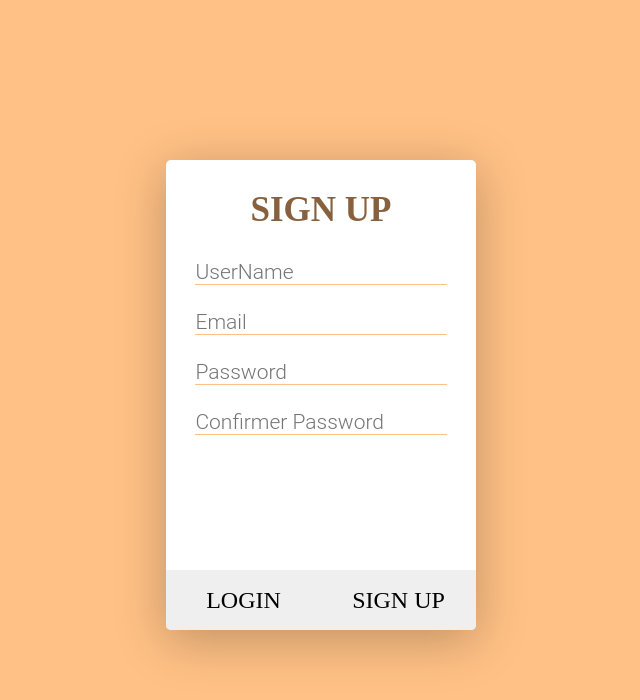
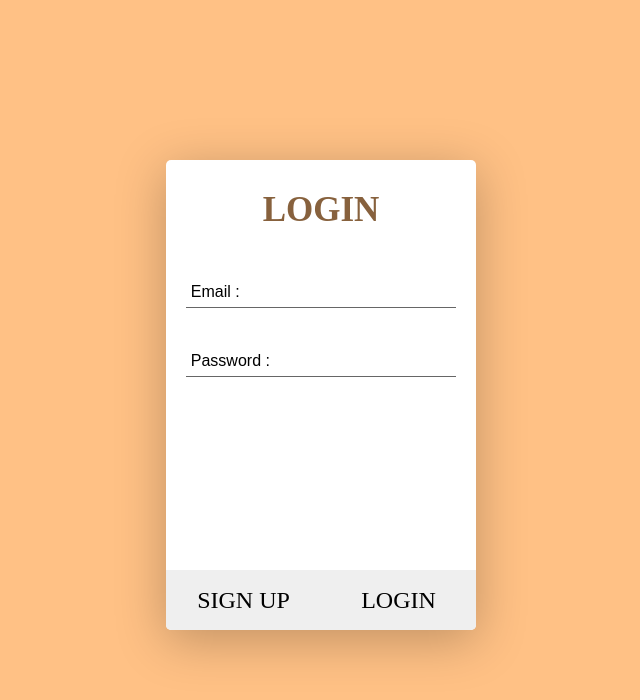
Before and after one commit to SalaheddineOBT/Gestion-Securisee-Des-Membres, a React (Create React App) app in the folder Front end/: page / in a window 1280 px wide. Shown: the top 700 px of the page, without its empty margins (314-954 px from the left). Built offline with nearby package versions, Linux system fonts and the light colour scheme.

Commit message:
save Changes

```diff
--- a/Front end/src/Compoments/Authentification/Authentification.jsx
+++ b/Front end/src/Compoments/Authentification/Authentification.jsx
@@ -2,8 +2,8 @@ import React,{Component} from "react";
 
 export default class Athentification extends Component{
     state={
-        activelogin:true,
-        activesignup:false
+        activelogin:false,
+        activesignup:true
     }
 
     toogleSinUp=()=>{
@@ -34,10 +34,22 @@ export default class Athentification extends Component{
 
                 <form className={this.state.activesignup ? "SignUp active-SignUp" : "SignUp inactive-SignUp"} onSubmit={this.SignUp}>
                     <h3>Sign Up</h3>
-                    <input type="text" name="username" placeholder="UserName" />
-                    <input type="email" name="email" placeholder="Email" />
-                    <input type="password" name="password" placeholder="Password" />
-                    <input type="password" name="confirm" placeholder="Confirmer Password" />
+                    <div className="user-Box">
+                        <input type="text" name="username" required />
+                        <label htmlFor="username">User Name :</label>
+                    </div>
+                    <div className="user-Box">
+                        <input type="text" name="email" required />
+                        <label htmlFor="email">Email :</label>
+                    </div>
+                    <div className="user-Box">
+                        <input type="password" name="password" required />
+                        <label htmlFor="password">Password :</label>
+                    </div>
+                    <div className="user-Box">
+                        <input type="password" name="confirm" required />
+                        <label htmlFor="confirm">Confirmer Password :</label>
+                    </div>
                     <div className="btns">
                         <button type="submit" className="btnLogin" onClick={this.toogleSinUp} >Login</button>
                         <button type="submit" className="btnSub" >Sign Up</button>
@@ -46,8 +58,14 @@ export default class Athentification extends Component{
 
                 <form className={this.state.activelogin ? "Login active-Login" : "Login inactive-Login"} onSubmit={this.Login}>
                     <h3>Login</h3>
-                    <input type="email" name="lemail" placeholder="Email" />
-                    <input type="password" name="lpassword" placeholder="Password" />
+                    <div className="user-Box">
+                        <input type="text" name="lemail" required />
+                        <label htmlFor="lemail">Email :</label>
+                    </div>
+                    <div className="user-Box">
+                        <input type="password" name="lpassword" required/>
+                        <label htmlFor="lpassword">Password :</label>
+                    </div>
                     <div className="btns">
                         <button type="submit" className="btnBack" onClick={this.toogleLogin} >Sign Up</button>
                         <button type="submit" className="btnSub" >Login</button>
--- a/Front end/src/index.css
+++ b/Front end/src/index.css
@@ -8,6 +8,7 @@
 }
 body {
 	background: #ffc185;
+    overflow:hidden;
 }
 .App{
     display: flex;
@@ -23,6 +24,7 @@ body {
     height: auto;
     border-radius: 10px;
 	top: calc(50% - 240px);
+    transform: translate(-50%, -50%);
 	left: calc(50% - 160px);
 }
 form{
@@ -41,7 +43,10 @@ h3{
 	font-size: 35px;
 	text-transform: uppercase;
 	color: #87613d;
-	margin-bottom: 30px;
+	margin-bottom: 3rem;
+}
+.SignUp h3{
+    margin-bottom: 2rem;
 }
 button{
 	position: absolute;
@@ -62,10 +67,9 @@ button{
 }
 input{
 	border: none;
-	border-bottom: 1px solid #ffc185;
+	border-bottom: 1.5px solid #666;
 	width: 93%;
 	font-family: 'Roboto';
-	color: #ff7d00;
 	text-align: left;
 	font-size: 21px;
 	font-weight:300;
@@ -99,7 +103,6 @@ input{
 	animation-duration: 0.9s;
 	animation-fill-mode: forwards;
 }
-
 @keyframes foregrL {
     0%{
         z-index:2;
@@ -159,4 +162,38 @@ input{
       transform: perspective(100px) translate3d(0px, 0px, 0px);
       opacity: 1;
     }
-  }
+}
+.SignUp .user-Box,
+.Login .user-Box{
+    position: relative;
+}
+.SignUp .user-Box input,
+.Login .user-Box input{
+    width: 100%;
+    font-size: 16px;
+    margin-bottom: 2.5rem;
+    padding:.3rem;
+}
+.SignUp .user-Box label,
+.Login .user-Box label{
+    position: absolute;
+    top: 0;
+    left: 0;
+    text-align: left;
+    pointer-events: none;
+    transition: .6s;
+    padding: .3rem;
+}
+.SignUp .user-Box input:valid ~ label,
+.SignUp .user-Box input:focus ~ label,
+.Login .user-Box input:valid ~ label,
+.Login .user-Box input:focus ~ label{
+    top: -20px;
+    left: 0;
+    color: darkorange;
+    font-size: 16px;
+}
+.Login .user-Box input:focus,
+.SignUp .user-Box input:focus{
+	border-bottom: 1.5px solid #ffc185;
+}
```
